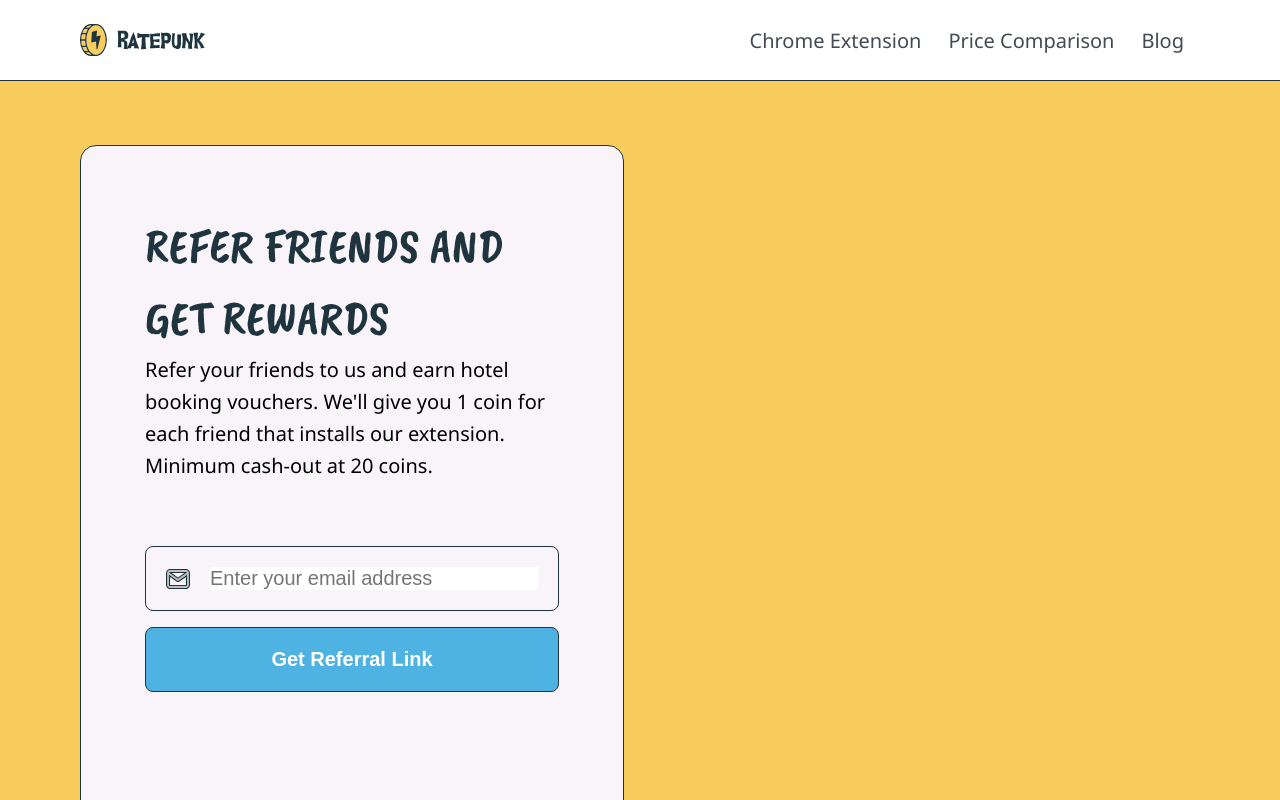
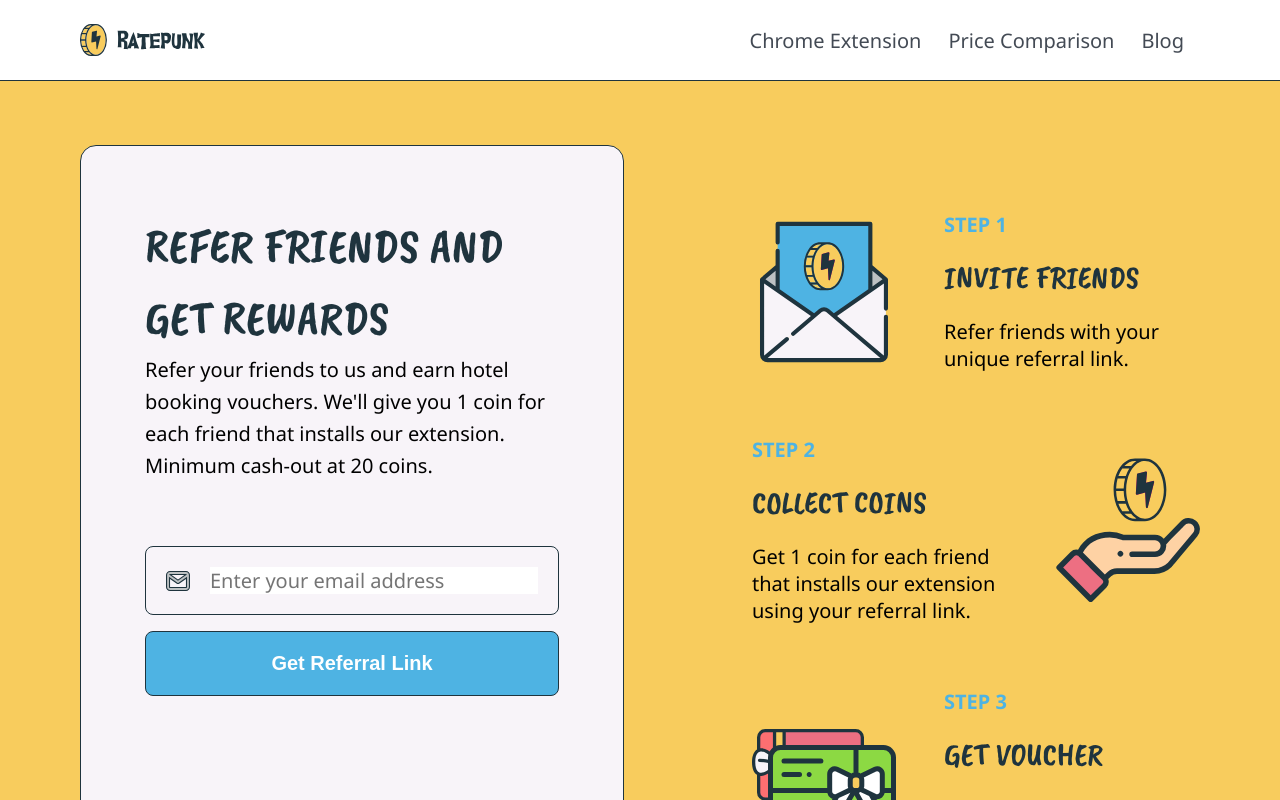
Before and after one commit to mixer1995/ratepunkPromo, a Next.js app: page / in a window 1280 px wide. Shown: the top 800 px of the page. Built offline with nearby package versions, Linux system fonts and the light colour scheme.

Commit message:
finished desctop layout

```diff
--- a/components/Content.module.scss
+++ b/components/Content.module.scss
@@ -14,6 +14,7 @@
         display: flex;
         flex-direction: row;
         justify-content: space-between;
+        align-items: center;
 
         .refer {
             height: 797px;
@@ -49,7 +50,9 @@
         }
 
         .instructions {
-
+            display: flex;
+            flex-direction: column;
+            gap: 64px;
         }
     }
 }
--- a/components/Content.tsx
+++ b/components/Content.tsx
@@ -1,8 +1,30 @@
 import React from 'react'
 import styles from './Content.module.scss'
 import GetReferal from './GetReferal'
+import VoucherSteps from './VoucherSteps'
+import inviteLogo from './../public/invite.svg'
+import coinsLogo from './../public/collect-coins.svg'
+import voucherLogo from './../public/voucher.svg'
 
 const Content = () => {
+  const stepsArr = [
+    {
+      link: inviteLogo.src,
+      title: "INVITE FRIENDS",
+      body: "Refer friends with your unique referral link."
+    },
+    {
+      link: coinsLogo.src,
+      title: "COLLECT COINS",
+      body: "Get 1 coin for each friend that installs our extension using your referral link."
+    },
+    {
+      link: voucherLogo.src,
+      title: "GET VOUCHER",
+      body: "ReRedeem for a $20 hotel booking voucher once you collect 20 coins."
+    },
+  ]
+
   return (
     <div className={styles.main}>
       <div className={styles.align}>
@@ -15,7 +37,7 @@ const Content = () => {
           <span className={styles.bottom}>Limits on max rewards apply.</span>
         </div>
         <div className={styles.instructions}>
-
+          {stepsArr.map((elData, i) => <VoucherSteps key={i} link={elData.link} title={elData.title} body={elData.body} index={i} />)}
         </div>
       </div>
     </div>
--- a/components/GetReferal.module.scss
+++ b/components/GetReferal.module.scss
@@ -6,6 +6,7 @@
 
     .errMsgLa {
         font-size: 12px;
+        color: #ED6F82;
     }
 
     .customInput {
@@ -26,6 +27,7 @@
         input {
             width: 100%;
             font-size: 20px;
+            font-family: "Noto Sans", sans-serif;
             border: none;
             outline: none;
             color: #6D7A80;
@@ -43,5 +45,53 @@
         font-weight: 600;
         cursor: pointer;
     }
+}
 
+.referalLink {
+    display: flex;
+    flex-direction: column;
+    gap: 16px;
+    margin-top: 40px;
+
+    .confLabel {
+        display: flex;
+        flex-direction: row;
+        align-items: center;
+        gap: 16px;
+        font-size: 16px;
+        font-weight: 700;
+    }
+
+    .copyInput {
+        display: flex;
+        flex-direction: row;
+        justify-content: space-between;
+        border: 1px solid #1F343E;
+        border-radius: 8px;
+        gap: 18px;
+        overflow: hidden;
+        width: 100%;
+
+        input {
+            flex: 1;
+            font-size: 20px;
+            font-family: "Noto Sans", sans-serif;
+            border: none;
+            outline: none;
+            color: #6D7A80;
+            margin: 20px 0 17px 20px;
+        }
+
+        button {
+            height: 100%;
+            width: 96px;
+            background-color: #4EB3E3;
+            border: none;
+            border-left: 1px solid #1F343E;
+            font-size: 20px;
+            font-family: "Noto Sans", sans-serif;
+            color: #FFFFFF;
+            cursor: pointer;
+        }
+    }
 }
--- a/components/GetReferal.tsx
+++ b/components/GetReferal.tsx
@@ -1,31 +1,77 @@
 import React, { useState } from 'react'
 import styles from './GetReferal.module.scss'
 import mailLogo from './../public/email.svg'
-
+import successLogo from './../public/success.svg'
+import axios from 'axios';
 
 const GetReferal = () => {
+    const [emailText, setEmailText] = useState("");
     const [submitted, setSubmitted] = useState(false);
     const [errorMsg, setErrorMsg] = useState("&nbsp;")
 
+    const focusInput = () => {
+        const inputField = document.getElementById("emailInput");
+        if (inputField !== null) {
+            inputField.focus();
+        }
+    }
+
+    const validateEmail = (emailText: string) => {
+        // Regular expression for basic email validation
+        const regex = /^[^\s@]+@[^\s@]+\.[^\s@]+$/;
+        return regex.test(emailText);
+    };
+
+    const submitEmail = async (mail: string) => {
+        console.log(mail);
+    }
+
+    const checkMail = () => {
+        if (!emailText) setErrorMsg("Email is required!")
+        else if (!validateEmail(emailText)) setErrorMsg('Please enter a valid email!');
+        else {
+            //submitEmail(emailText);
+            //     setErrorMsg('Failed to save email. Please try again!');
+            setSubmitted(true);
+        };
+    }
+
+    const copyClipboard = () => {
+        var input = document.getElementById("copyLink") as HTMLInputElement;
+        if (input !== null) {
+            input.select();
+            document.execCommand("copy");
+        }
+    }
 
     return (
         <>
             {!submitted ?
 
-            <div className={styles.emailForm}>
-                <label htmlFor="emailInput" dangerouslySetInnerHTML={{ __html: errorMsg }} className={styles.errMsgLa}></label>
+                <div className={styles.emailForm}>
+                    <label htmlFor="emailInput" dangerouslySetInnerHTML={{ __html: errorMsg }} className={styles.errMsgLa}></label>
 
-                <div className={styles.customInput} onClick={() => document.getElementById("emailInput").focus()}>
-                    <img src={mailLogo.src} alt="mailLogo" />
-                    <input type="email" id="emailInput" placeholder='Enter your email address' />
+                    <div className={styles.customInput} onClick={() => focusInput()}>
+                        <img src={mailLogo.src} alt="mailLogo" />
+                        <input type="email" id="emailInput" placeholder='Enter your email address' value={emailText} onChange={(e) => setEmailText(e.target.value)} />
+                    </div>
+
+                    <button type='button' onClick={() => checkMail()}>Get Referral Link</button>
                 </div>
 
-                <button type='button'>Get Referral Link</button>
+                :
 
-
-            </div>
-
-            : <div>true</div>}
+                <div className={styles.referalLink}>
+                    <div className={styles.confLabel}>
+                        <img src={successLogo.src} alt="successLogo" />
+                        <span>Your email is confirmed!</span>
+                    </div>
+                    <div className={styles.copyInput}>
+                        <input type="text" id="copyLink" value="https://ratepunk.com/referral" readOnly />
+                        <button onClick={() => copyClipboard()}>Copy</button>
+                    </div>
+                </div>
+            }
         </>
     )
 }
--- /dev/null
+++ b/components/VoucherSteps.module.scss
@@ -0,0 +1,32 @@
+.step {
+    display: flex;
+    flex-direction: row;
+    align-items: center;
+    justify-content: space-between;
+    width: 448px;
+
+    div {
+        display: flex;
+        flex-direction: column;
+        width: 256px;
+        gap: 16px;
+
+        span {
+            color: #4EB3E3;
+            font-weight: bold;
+        }
+
+        h3 {
+            font-family: "Caveat Brush", cursive;
+            font-weight: 500;
+            font-style: normal;
+            font-size: 32px;
+            line-height: 48px;
+            color: #1F343E;
+        }
+    }
+}
+
+.step:nth-child(2) {
+    flex-direction: row-reverse;
+}
--- /dev/null
+++ b/components/VoucherSteps.tsx
@@ -0,0 +1,17 @@
+import React from 'react'
+import styles from './VoucherSteps.module.scss'
+
+const VoucherSteps = ({ link, title, body, index }: { link: string, title: string, body: string, index: number}) => {
+    return (
+        <div className={styles.step}>
+            <img src={link} alt={"step"+index+"Logo"} />
+            <div>
+                <span>STEP {++index}</span>
+                <h3>{title}</h3>
+                <p>{body}</p>
+            </div>
+        </div>
+    )
+}
+
+export default VoucherSteps
--- a/package.json
+++ b/package.json
@@ -9,6 +9,7 @@
     "lint": "next lint"
   },
   "dependencies": {
+    "axios": "^1.6.7",
     "next": "14.1.0",
     "react": "^18",
     "react-dom": "^18",
```
Also changed, not shown: 1 other file (tests, documents, lock files or other folders).
